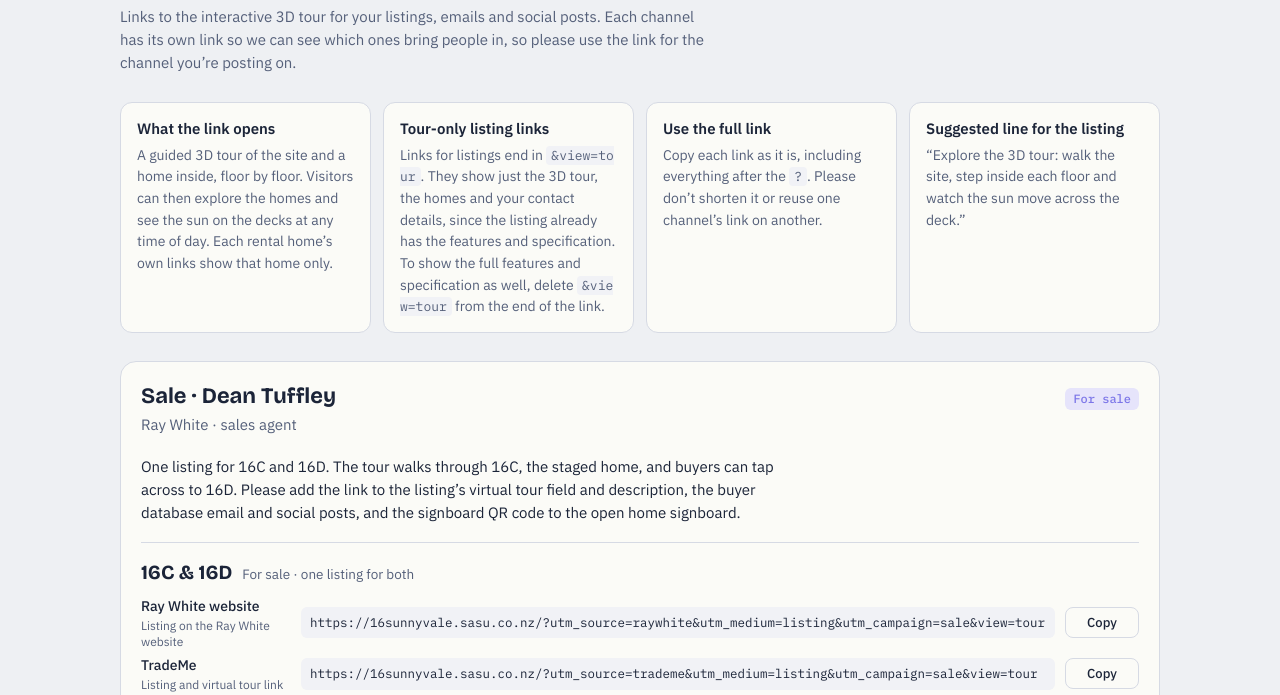
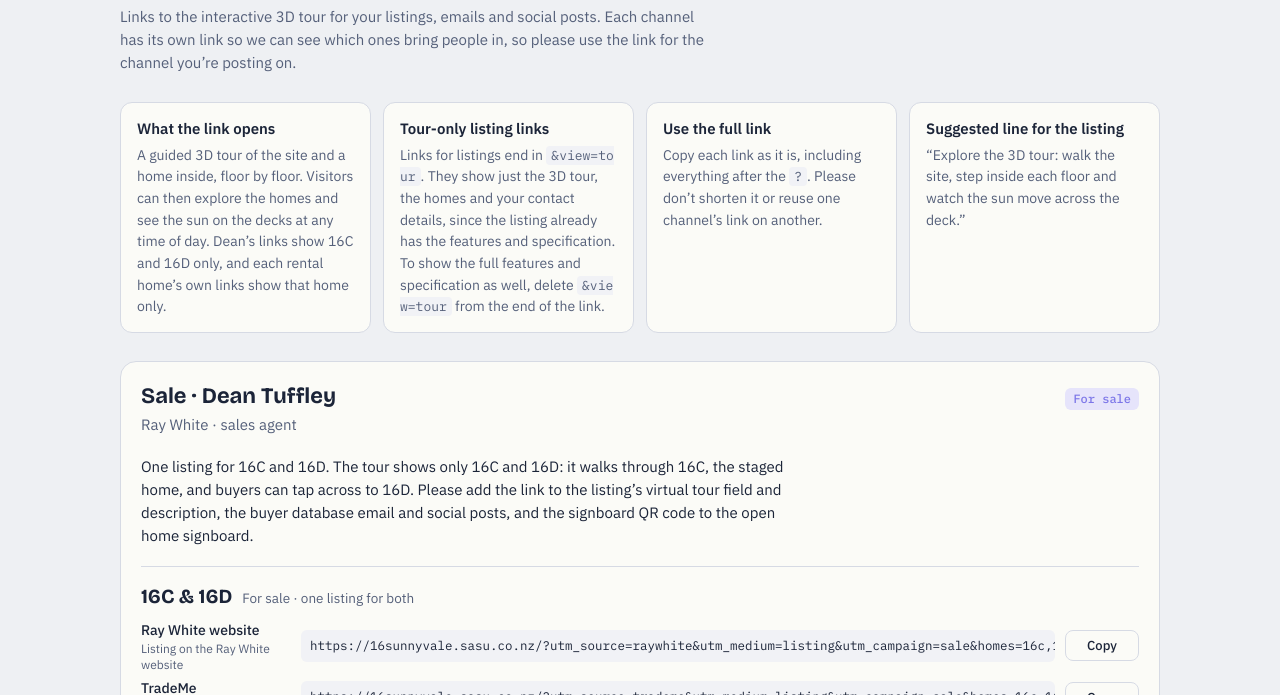
Before and after one commit to samcolow/16sunnyvale, a plain HTML site: page campaign/index.html in a window 1280 px wide. Shown: the part 91-786 px from the top of the page. Drawn offline with nearby package versions, Linux system fonts and the light colour scheme.

Commit message:
Campaign: lock Dean's sale links and QR codes to 16C and 16D
Co-Authored-By: Claude Opus 5.5 <noreply@anthropic.com>
Claude-Session: https://claude.ai/code/session_01L6PSawkXJ8TKGtQQPDLkYW

```diff
--- a/campaign/index.html
+++ b/campaign/index.html
@@ -70,7 +70,7 @@ button.copy.done{background:var(--ink);color:var(--surface);border-color:var(--i
   </header>
 
   <section class="rules" aria-label="How to use the links">
-    <div class="rule"><b>What the link opens</b><p>A guided 3D tour of the site and a home inside, floor by floor. Visitors can then explore the homes and see the sun on the decks at any time of day. Each rental home’s own links show that home only.</p></div>
+    <div class="rule"><b>What the link opens</b><p>A guided 3D tour of the site and a home inside, floor by floor. Visitors can then explore the homes and see the sun on the decks at any time of day. Dean’s links show 16C and 16D only, and each rental home’s own links show that home only.</p></div>
     <div class="rule"><b>Tour-only listing links</b><p>Links for listings end in <code>&amp;view=tour</code>. They show just the 3D tour, the homes and your contact details, since the listing already has the features and specification. To show the full features and specification as well, delete <code>&amp;view=tour</code> from the end of the link.</p></div>
     <div class="rule"><b>Use the full link</b><p>Copy each link as it is, including everything after the <code>?</code>. Please don’t shorten it or reuse one channel’s link on another.</p></div>
     <div class="rule"><b>Suggested line for the listing</b><p>“Explore the 3D tour: walk the site, step inside each floor and watch the sun move across the deck.”</p></div>
@@ -89,11 +89,11 @@ button.copy.done{background:var(--ink);color:var(--surface);border-color:var(--i
 <script src="qrcode.min.js"></script>
 <script>
 const BASE='https://16sunnyvale.sasu.co.nz/';
-const url=(src,med,camp,home,content)=>BASE+'?utm_source='+src+'&utm_medium='+med+'&utm_campaign='+camp+(content?'&utm_content='+content.toLowerCase():'')+(camp==='rent'&&/^16[a-f]$/i.test(content||'')?'&homes='+content.toLowerCase():'')+(med==='listing'?'&view=tour':'')+(home?'#'+home.toLowerCase():'');   /* listing links open the tour-only page: the listing already has the highlights and spec */   /* no #: the full guided tour plays; utm_content says which listing it came from */
+const url=(src,med,camp,home,content)=>BASE+'?utm_source='+src+'&utm_medium='+med+'&utm_campaign='+camp+(content?'&utm_content='+content.toLowerCase():'')+(camp==='sale'?'&homes=16c,16d':camp==='rent'&&/^16[a-f]$/i.test(content||'')?'&homes='+content.toLowerCase():'')+(med==='listing'?'&view=tour':'')+(home?'#'+home.toLowerCase():'');   /* listing links open the tour-only page: the listing already has the highlights and spec */   /* no #: the full guided tour plays; utm_content says which listing it came from */
 const PEOPLE={
   sale:{name:'Dean Tuffley',org:'Ray White · sales agent',camp:'sale',homes:[['16C & 16D','For sale · one listing for both','']],
     channels:[['raywhite','listing','Ray White website','Listing on the Ray White website'],['trademe','listing','TradeMe','Listing and virtual tour link'],['realestate','listing','realestate.co.nz','Listing and virtual tour link'],['oneroof','listing','OneRoof','Listing and virtual tour link'],['hougarden','listing','Hougarden','Listing and virtual tour link'],['email','database','Email','Ray White buyer database'],['facebook','social','Facebook','Posts and ads'],['instagram','social','Instagram','Bio link, stories']],
-    intro:'One listing for 16C and 16D. The tour walks through 16C, the staged home, and buyers can tap across to 16D. Please add the link to the listing’s virtual tour field and description, the buyer database email and social posts, and the signboard QR code to the open home signboard.'},
+    intro:'One listing for 16C and 16D. The tour shows only 16C and 16D: it walks through 16C, the staged home, and buyers can tap across to 16D. Please add the link to the listing’s virtual tour field and description, the buyer database email and social posts, and the signboard QR code to the open home signboard.'},
   rent:{name:'Robin Chen',org:'Crockers · property manager',camp:'rent',homes:[['All four rentals','One general link for posts, emails or ads covering 16A, 16B, 16E and 16F together','',[['crockers','general','Full tour link','Any channel, all rentals']]],['16A','For rent · end home on the street',''],['16B','For rent',''],['16E','For rent',''],['16F','For rent · end home with side yard','']],
     channels:[['crockers','listing','Crockers website','Rental listing on crockers.co.nz'],['trademe','listing','TradeMe','Listing and virtual tour link'],['realestate','listing','realestate.co.nz','Listing and virtual tour link'],['hougarden','listing','Hougarden','Listing and virtual tour link']],
     intro:'Each rental listing has its own links. Each home’s links open a tour of that home only, with its viewing and application buttons. Please add the matching link to each listing’s virtual tour field and description.'}
@@ -127,8 +127,8 @@ Object.entries(PEOPLE).forEach(([k,P])=>{
     homes.append(d);
   });
 });
-const QR=[['Signboard','Open home signboard · full tour',url('signboard','qr','sale',null)],
-  ['16C & 16D flyer','Sale flyer · full tour',url('qr','flyer','sale',null)],
+const QR=[['Signboard','Open home signboard · 16C & 16D only',url('signboard','qr','sale',null)],
+  ['16C & 16D flyer','Sale flyer · 16C & 16D only',url('qr','flyer','sale',null)],
   ...['16A','16B','16E','16F'].map(h=>[h,'Rental flyer · tour of '+h+' only',url('qr','flyer','rent',null,h)])];
 const qrs=document.getElementById('qrs');
 QR.forEach(([t,s,u])=>{
```
